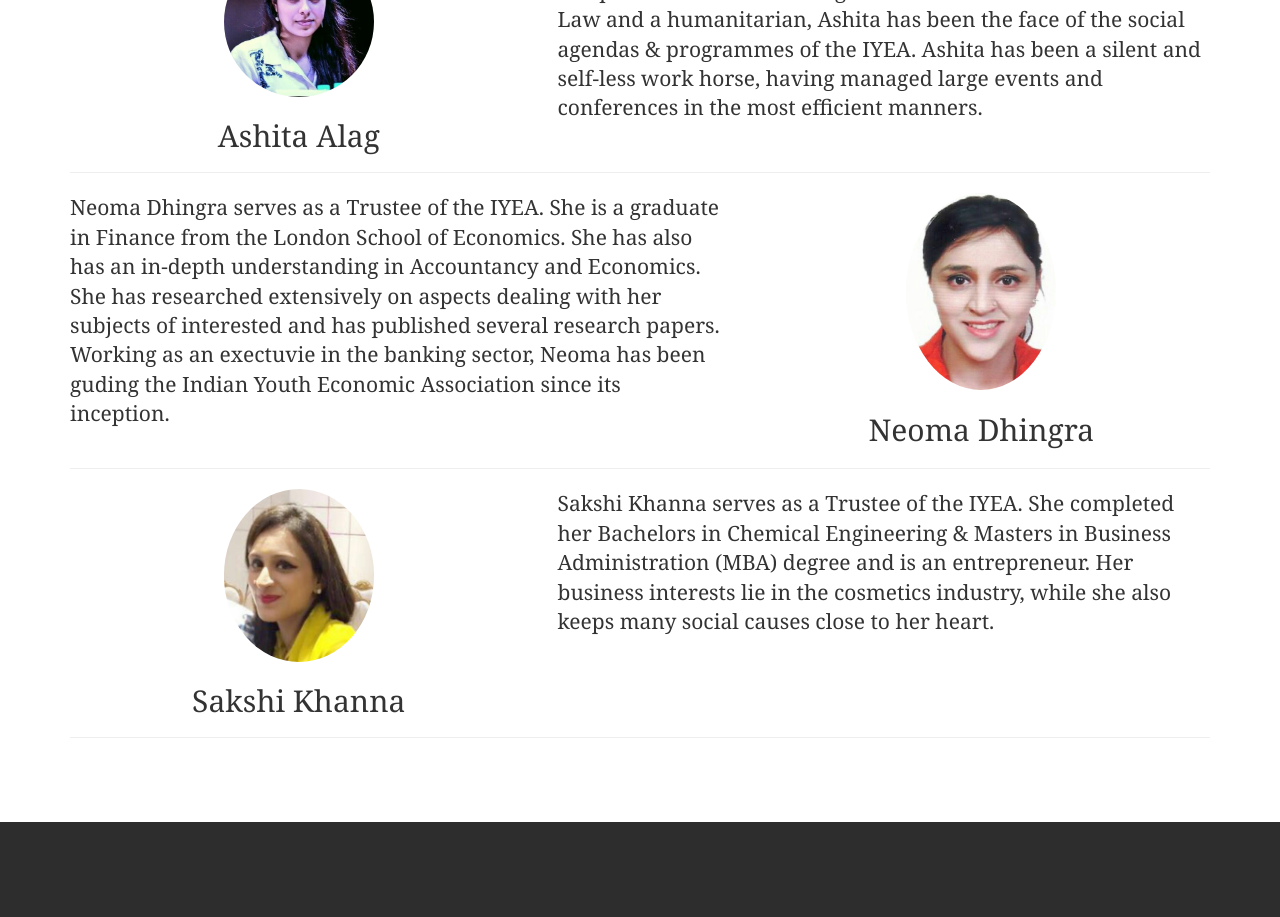
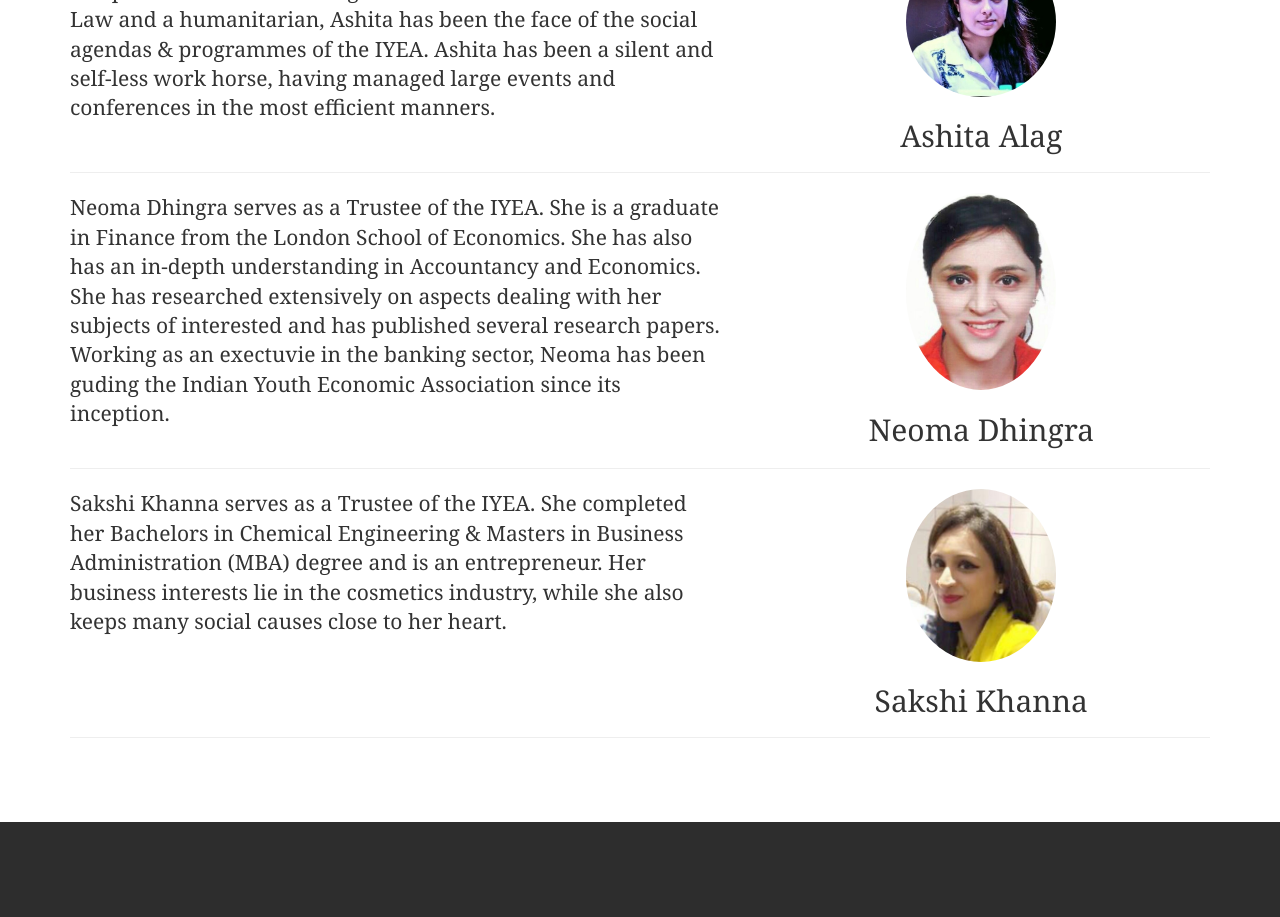
Before and after one commit to bansalvarun/iyea, a plain HTML site: page board.html in a window 1280 px wide. Shown: the part 1074-1991 px from the top of the page. Drawn offline with Linux system fonts and the light colour scheme.

Commit message:
all board members on the same side

```diff
--- a/board.html
+++ b/board.html
@@ -111,10 +111,10 @@ Smartphone Compatible web template, free webdesigns for Nokia, Samsung, LG, Sony
       </div>
       <hr class="featurette-divider">
       <div class="row featurette">
-        <div class="col-md-7 col-md-push-5">
+        <div class="col-md-7">
           <p class="lead">Madhav Bharat Bhushan serves as Vice President, Finance. He completed his Bachelors in Management Studies from Delhi University and is now completing his Masters at Duke. Hailing from a family that is renowned in the financial services sector, Madhav is no less a financial wizard himself. He manages large and sturdy portfolios and is a champion of the derivatives market. He has served as the backbone of the organization since 2012.</p>
         </div>
-        <div class="col-md-5 col-md-pull-7">
+        <div class="col-md-5">
           <img class="featurette-image img-responsive center-block img-circle" src="images/Madhav.jpg" width="150px"  alt="Generic placeholder image"><br/>
           <h2 class="featurette-heading" align="center">Madhav Bharat Bhushan<span class="text-muted"></span></h2>
         </div>
@@ -135,10 +135,10 @@ Smartphone Compatible web template, free webdesigns for Nokia, Samsung, LG, Sony
       </div>
       <hr class="featurette-divider">
       <div class="row featurette">
-        <div class="col-md-7 col-md-push-5">
+        <div class="col-md-7">
           <p class="lead">Ashita Alag has served as the Secretary of the IYEA since its inception and is now serving as the Treasurer too. A student of Law and a humanitarian, Ashita has been the face of the social agendas & programmes of the IYEA. Ashita has been a silent and self-less work horse, having managed large events and conferences in the most efficient manners.</p>
         </div>
-        <div class="col-md-5 col-md-pull-7">
+        <div class="col-md-5">
           <img class="featurette-image img-responsive center-block img-circle" src="images/Ashita.jpeg" width="150px"  alt="Generic placeholder image"><br/>
           <h2 class="featurette-heading" align="center">Ashita Alag<span class="text-muted"></span></h2>
         </div>
@@ -156,10 +156,10 @@ Smartphone Compatible web template, free webdesigns for Nokia, Samsung, LG, Sony
       </div>
       <hr class="featurette-divider">
       <div class="row featurette">
-        <div class="col-md-7 col-md-push-5">
+        <div class="col-md-7">
           <p class="lead">Sakshi Khanna serves as a Trustee of the IYEA. She completed her Bachelors in Chemical Engineering & Masters in Business Administration (MBA) degree and is an entrepreneur. Her business interests lie in the cosmetics industry, while she also keeps many social causes close to her heart.</p>
         </div>
-        <div class="col-md-5 col-md-pull-7">
+        <div class="col-md-5">
           <img class="featurette-image img-responsive center-block img-circle" src="images/sakshi.jpeg" width="150px"  alt="Generic placeholder image"><br/>
           <h2 class="featurette-heading" align="center">Sakshi Khanna<span class="text-muted"></span></h2>
         </div>
```
